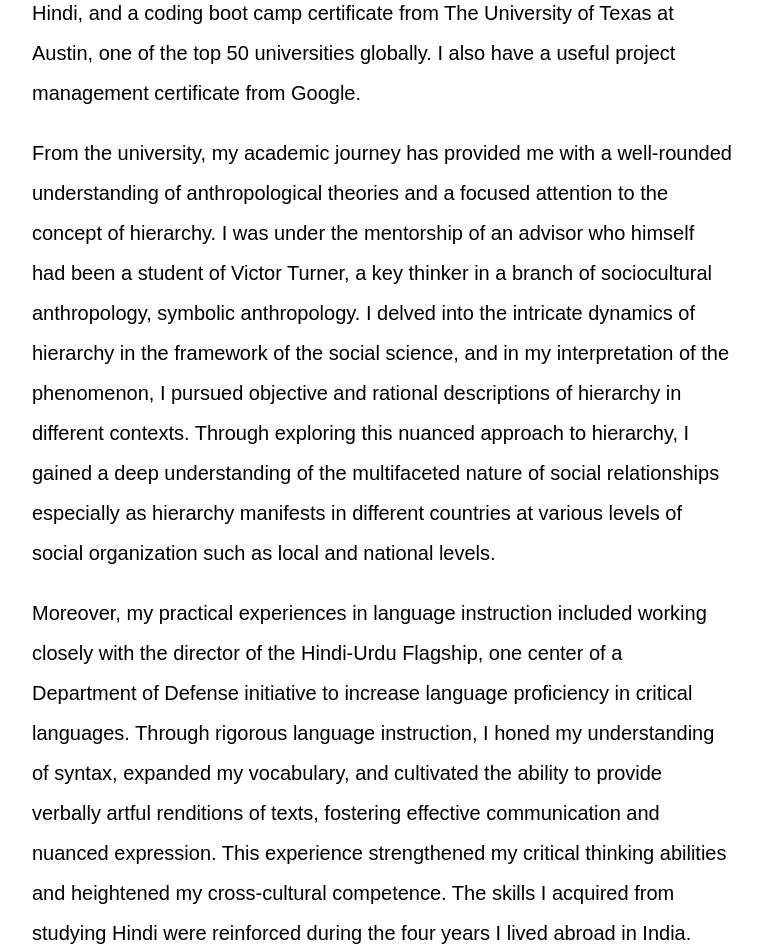
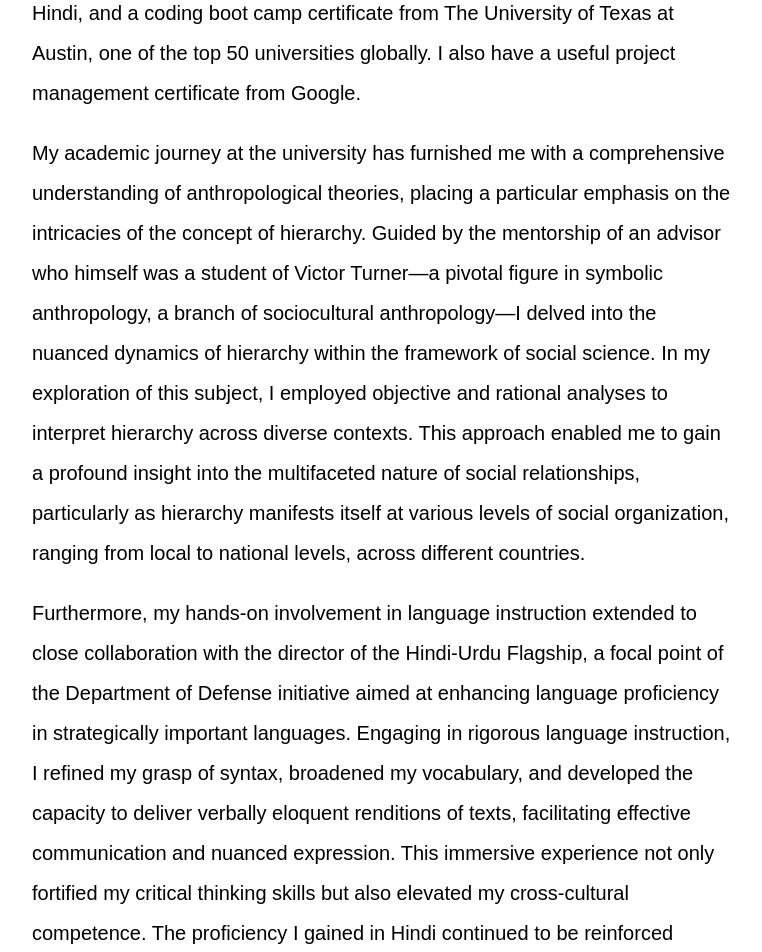
Before and after one commit to Colin-Pace/Portfolio, a React (Create React App) app: page / in a window 1280 px wide. Shown: the part 680-1632 px from the top of the page, without its empty margins (258-1020 px from the left). Built offline with nearby package versions, Linux system fonts and the light colour scheme.

Commit message:
textual edit

```diff
--- a/src/Profile.js
+++ b/src/Profile.js
@@ -6,8 +6,8 @@ function Profile() {
     <div>
       <p className = 'profileText'>I relish a sophisticated science joke like, "Why don’t scientists trust atoms? Because they make up everything."</p>
       <p className = 'profileText'>On the scholastic front, I've not only embraced academic excellence but soared to remarkable heights, clinching positions nationally in the 99th and 96th percentiles on standardized tests, each time in two subjects. Growing up with a parent who was a geophysicist petroleum engineer with a geology degree, I was surrounded by the natural sciences from a young age. In formal education, I have a bachelor of arts degree in anthropology, master of arts degree in Asian cultures and languages with a focus on Modern Standard Hindi, and a coding boot camp certificate from The University of Texas at Austin, one of the top 50 universities globally. I also have a useful project management certificate from Google.</p>
-      <p className = 'profileText'>From the university, my academic journey has provided me with a well-rounded understanding of anthropological theories and a focused attention to the concept of hierarchy. I was under the mentorship of an advisor who himself had been a student of Victor Turner, a key thinker in a branch of sociocultural anthropology, symbolic anthropology. I delved into the intricate dynamics of hierarchy in the framework of the social science, and in my interpretation of the phenomenon, I pursued objective and rational descriptions of hierarchy in different contexts. Through exploring this nuanced approach to hierarchy, I gained a deep understanding of the multifaceted nature of social relationships especially as hierarchy manifests in different countries at various levels of social organization such as local and national levels.</p>
-      <p className = 'profileText'>Moreover, my practical experiences in language instruction included working closely with the director of the Hindi-Urdu Flagship, one center of a Department of Defense initiative to increase language proficiency in critical languages. Through rigorous language instruction, I honed my understanding of syntax, expanded my vocabulary, and cultivated the ability to provide verbally artful renditions of texts, fostering effective communication and nuanced expression. This experience strengthened my critical thinking abilities and heightened my cross-cultural competence. The skills I acquired from studying Hindi were reinforced during the four years I lived abroad in India.</p>
+      <p className = 'profileText'>My academic journey at the university has furnished me with a comprehensive understanding of anthropological theories, placing a particular emphasis on the intricacies of the concept of hierarchy. Guided by the mentorship of an advisor who himself was a student of Victor Turner—a pivotal figure in symbolic anthropology, a branch of sociocultural anthropology—I delved into the nuanced dynamics of hierarchy within the framework of social science. In my exploration of this subject, I employed objective and rational analyses to interpret hierarchy across diverse contexts. This approach enabled me to gain a profound insight into the multifaceted nature of social relationships, particularly as hierarchy manifests itself at various levels of social organization, ranging from local to national levels, across different countries.</p>
+      <p className = 'profileText'>Furthermore, my hands-on involvement in language instruction extended to close collaboration with the director of the Hindi-Urdu Flagship, a focal point of the Department of Defense initiative aimed at enhancing language proficiency in strategically important languages. Engaging in rigorous language instruction, I refined my grasp of syntax, broadened my vocabulary, and developed the capacity to deliver verbally eloquent renditions of texts, facilitating effective communication and nuanced expression. This immersive experience not only fortified my critical thinking skills but also elevated my cross-cultural competence. The proficiency I gained in Hindi continued to be reinforced during my four-year residence in India.</p>
       <p className = 'profileText'>My familiarity with Hindi syntax proved advantageous -- for the consideration of syntax in the abstract -- when I enrolled in the university's coding boot camp. This experience solidified my understanding of JavaScript syntax and facilitated a comprehensive grasp of coding principles essential for developing web applications.</p>
       <p className = 'profileText'>The Google Project Management Certificate provided me with comprehensive insights into the project life cycle, emphasizing the essential documentation required to navigate tasks and milestones through project phases efficiently, leading to successful project completion.</p>
       <p className = 'profileText'>For an occupation, I have held two distinguished positions: one as a Research Engineering Scientist Associate at Applied Research Laboratories and the other as a Project Coordinator for ADU Geeks.</p>
```
